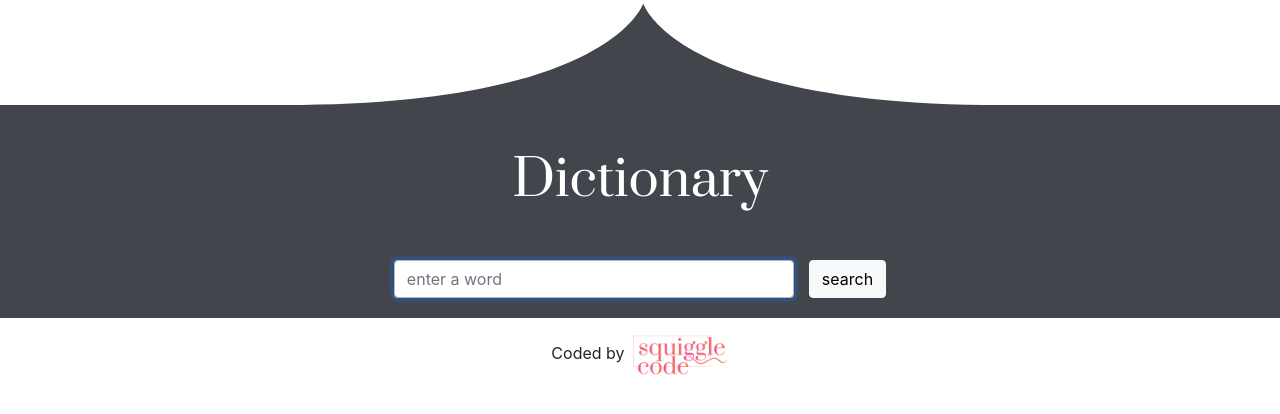
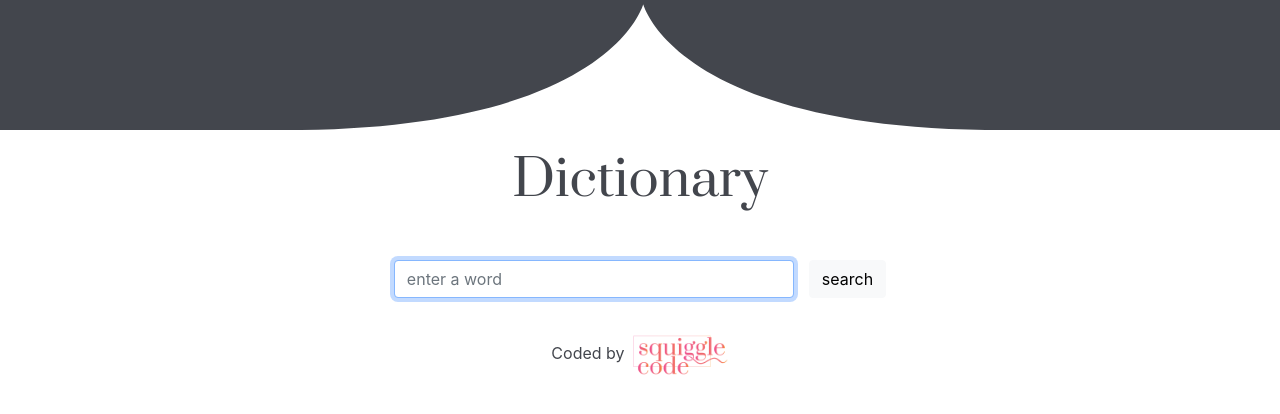
Before and after one commit to TreeLife8/dictionary-react-project, a React (Create React App) app: page / in a window 1280 px wide. Shown: the top 414 px of the page. Built offline with nearby package versions, Linux system fonts and the light colour scheme.

Commit message:
Updated the css to change the design & colors

```diff
--- a/src/App.css
+++ b/src/App.css
@@ -1,13 +1,12 @@
 .App {
   text-align: center;
-  background-color: #282c34e0;
+  color: #43464d;
 }
 h1 {
   padding-top: 150px;
   padding-bottom: 30px;
   text-align: center;
   font-size: 50px;
-  color: white;
   font-family: "Prata", serif;
 }
 .App-logo {
--- a/src/Definition.js
+++ b/src/Definition.js
@@ -2,27 +2,14 @@ import React from "react";
 import "./Definitions.css";
 
 export default function Definition(props) {
-  if (props.definition.example) {
   return (
-      <div className="Definition ms-4">
+    <div className="Definition ms-2">
       <ul>
-          <h6>Definition</h6>
         <li>{props.definition.definition}</li>
-          <h6>Example</h6>
         <li>
           <em>{props.definition.example}</em>
         </li>
       </ul>
     </div>
   );
-  } else {
-    return (
-      <div className="Definition ms-4">
-        <ul>
-          <h6>Definition</h6>
-          <li>{props.definition.definition}</li>
-        </ul>
-      </div>
-    );
 }
-}
--- a/src/Definitions.css
+++ b/src/Definitions.css
@@ -4,14 +4,12 @@ ul {
 li {
   list-style: none;
   text-align: left;
-  color: white;
-  font-weight: 100;
+  font-weight: 400;
   font-size: 14px;
 }
 h6 {
   text-align: left;
   font-size: 16px;
-  color: white;
   padding-top: 10px;
   padding-botton: 0;
   font-family: "Prata", serif;
--- a/src/Meaning.css
+++ b/src/Meaning.css
@@ -1,5 +1,4 @@
 h3 {
-  color: white;
   text-align: center;
   text-align: left;
   font-size: 22px;
--- a/src/Results.css
+++ b/src/Results.css
@@ -1,5 +1,4 @@
 h2 {
-  color: white;
   text-transform: capitalize;
   font-weight: 300;
   text-align: left;
--- a/src/Search.css
+++ b/src/Search.css
@@ -5,6 +5,3 @@ form {
   max-width: 400px;
   margin-right: 15px;
 }
-.form-control:focus {
-  border-color: rgba(211, 211, 211, 0.8);
-}
--- a/src/ShapeDivider.css
+++ b/src/ShapeDivider.css
@@ -1,4 +1,4 @@
-.custom-shape-divider-top-1632897292 {
+.custom-shape-divider-top-1633232114 {
   position: absolute;
   top: 0;
   left: 0;
@@ -7,13 +7,13 @@
   line-height: 0;
 }
 
-.custom-shape-divider-top-1632897292 svg {
+.custom-shape-divider-top-1633232114 svg {
   position: relative;
   display: block;
   width: calc(100% + 1.3px);
-  height: 105px;
+  height: 130px;
 }
 
-.custom-shape-divider-top-1632897292 .shape-fill {
-  fill: #ffffff;
+.custom-shape-divider-top-1633232114 .shape-fill {
+  fill: #43464d;
 }
--- a/src/ShapeDivider.js
+++ b/src/ShapeDivider.js
@@ -4,7 +4,7 @@ import "./ShapeDivider.css";
 export default function ShapeDivider() {
   return (
     <div className="ShapeDivider">
-      <div className="custom-shape-divider-top-1632897292">
+      <div class="custom-shape-divider-top-1633232114">
         <svg
           data-name="Layer 1"
           xmlns="http://www.w3.org/2000/svg"
@@ -13,7 +13,7 @@ export default function ShapeDivider() {
         >
           <path
             d="M1200,0H0V120H281.94C572.9,116.24,602.45,3.86,602.45,3.86h0S632,116.24,923,120h277Z"
-            className="shape-fill"
+            class="shape-fill"
           ></path>
         </svg>
       </div>
--- a/src/index.css
+++ b/src/index.css
@@ -1,13 +1,14 @@
 body {
   margin: 0;
-  font-family: -apple-system, BlinkMacSystemFont, 'Segoe UI', 'Roboto', 'Oxygen',
-    'Ubuntu', 'Cantarell', 'Fira Sans', 'Droid Sans', 'Helvetica Neue',
+  font-family: -apple-system, BlinkMacSystemFont, "Segoe UI", "Roboto", "Oxygen",
+    "Ubuntu", "Cantarell", "Fira Sans", "Droid Sans", "Helvetica Neue",
     sans-serif;
   -webkit-font-smoothing: antialiased;
   -moz-osx-font-smoothing: grayscale;
+  color: #43464d;
 }
 
 code {
-  font-family: source-code-pro, Menlo, Monaco, Consolas, 'Courier New',
+  font-family: source-code-pro, Menlo, Monaco, Consolas, "Courier New",
     monospace;
 }
```
Lines whose indentation alone changed are shown as unchanged.
